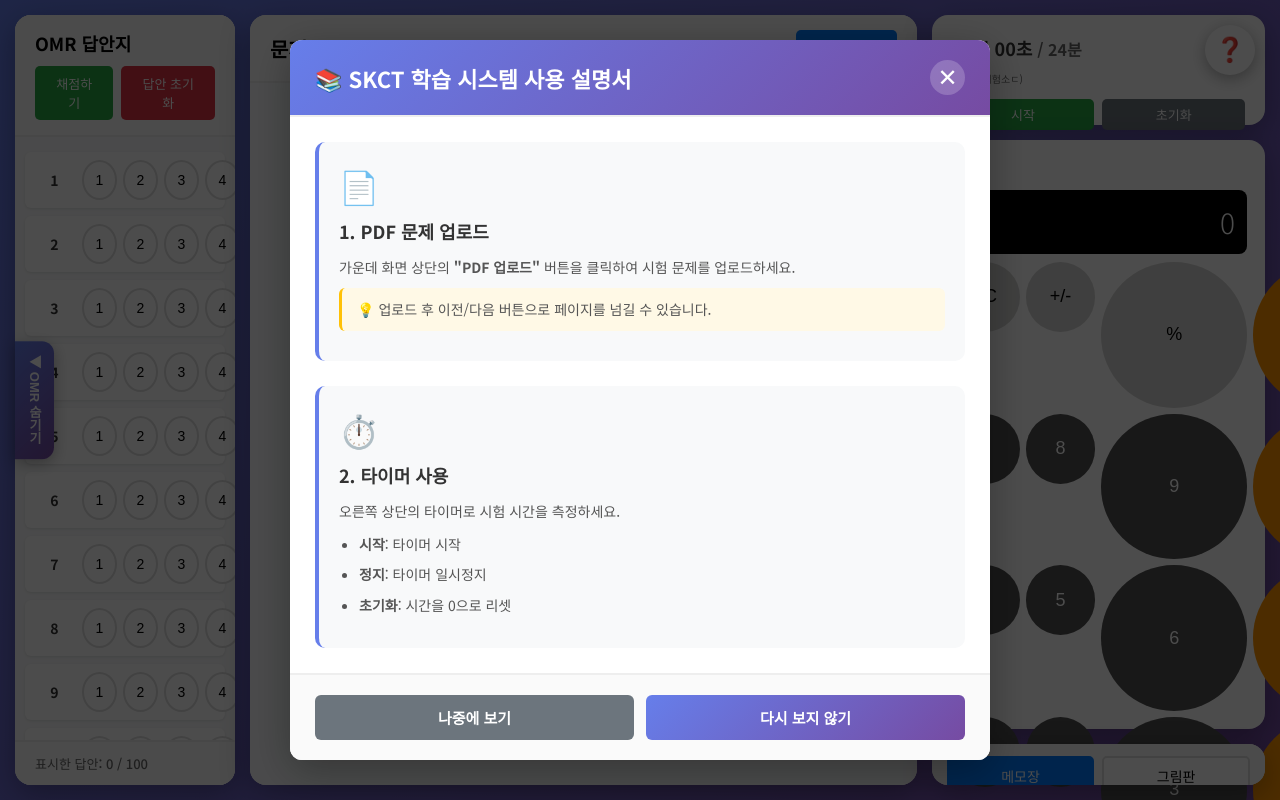
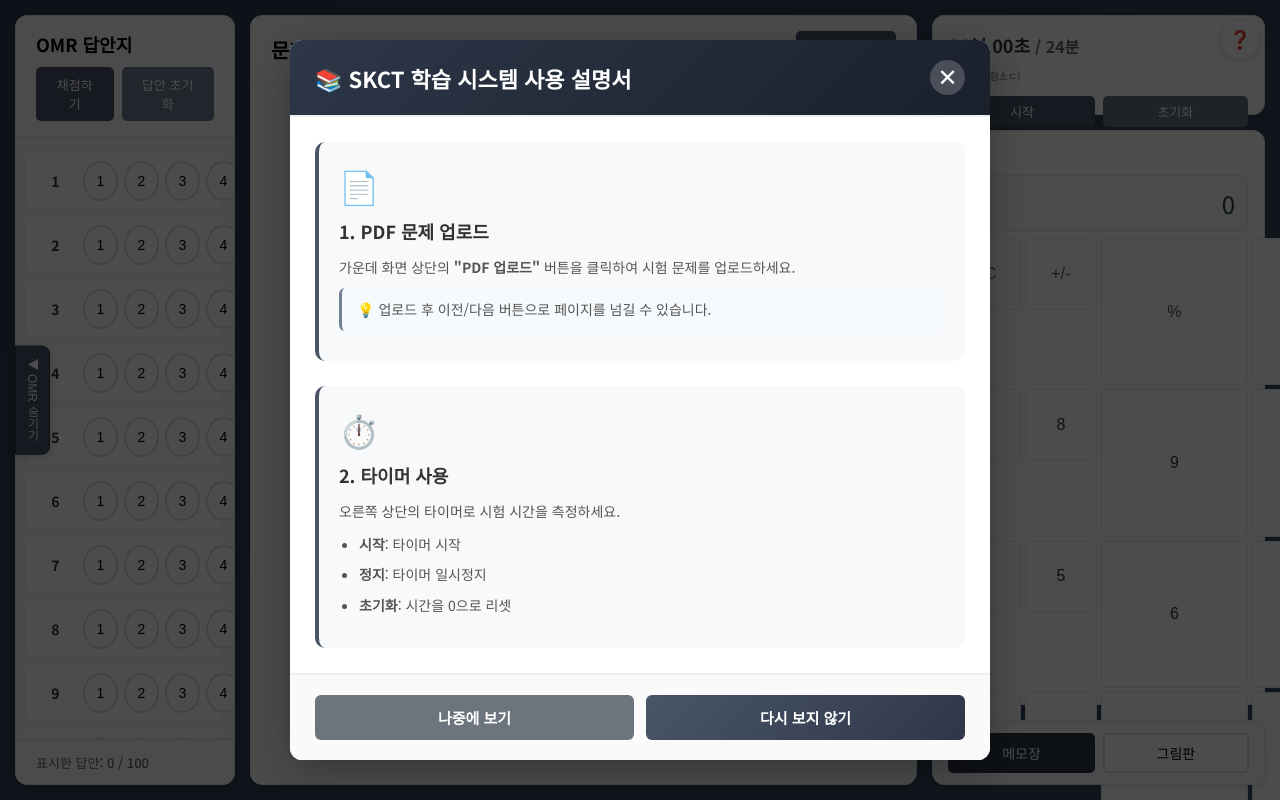
Before and after one commit to kimhyunji24/SKCT, a React (Vite) app: page / in a window 1280 px wide. Shown: the top 800 px of the page. Built offline with nearby package versions, Linux system fonts and the light colour scheme.

Commit message:
디자인 심플화 및 계산기 키보드 입력 기능 추가

```diff
--- a/src/App.css
+++ b/src/App.css
@@ -4,7 +4,7 @@
   height: 100vh;
   gap: 15px;
   padding: 15px;
-  background: linear-gradient(135deg, #667eea 0%, #764ba2 100%);
+  background: linear-gradient(135deg, #2c3e50 0%, #34495e 100%);
   position: relative;
 }
 
@@ -14,18 +14,18 @@
   left: 15px;
   transform: translateY(-50%);
   z-index: 1000;
-  padding: 14px 10px;
-  background: linear-gradient(135deg, #667eea 0%, #764ba2 100%);
+  padding: 12px 8px;
+  background-color: #4a5568;
   color: white;
-  border: none;
-  border-radius: 0 12px 12px 0;
+  border: 1px solid #2d3748;
+  border-radius: 0 8px 8px 0;
   cursor: pointer;
-  font-size: 13px;
-  font-weight: 600;
+  font-size: 12px;
+  font-weight: 500;
   writing-mode: vertical-rl;
   text-orientation: mixed;
-  box-shadow: 0 4px 15px rgba(0, 0, 0, 0.3);
-  transition: all 0.3s ease;
+  box-shadow: 0 2px 8px rgba(0, 0, 0, 0.2);
+  transition: all 0.2s ease;
   white-space: nowrap;
 }
 
@@ -41,29 +41,30 @@
 
 .help-btn {
   position: absolute;
-  top: 25px;
-  right: 25px;
+  top: 20px;
+  right: 20px;
   z-index: 1000;
-  width: 50px;
-  height: 50px;
+  width: 40px;
+  height: 40px;
   background: white;
-  color: #667eea;
-  border: none;
+  color: #4a5568;
+  border: 1px solid #e2e8f0;
   border-radius: 50%;
   cursor: pointer;
-  font-size: 24px;
+  font-size: 18px;
   display: flex;
   align-items: center;
   justify-content: center;
-  box-shadow: 0 4px 15px rgba(0, 0, 0, 0.3);
-  transition: all 0.3s ease;
+  box-shadow: 0 2px 8px rgba(0, 0, 0, 0.1);
+  transition: all 0.2s ease;
 }
 
 .help-btn:hover {
-  transform: scale(1.15) rotate(15deg);
-  box-shadow: 0 6px 20px rgba(0, 0, 0, 0.4);
-  background: linear-gradient(135deg, #667eea 0%, #764ba2 100%);
+  transform: scale(1.05);
+  box-shadow: 0 4px 12px rgba(0, 0, 0, 0.2);
+  background-color: #4a5568;
   color: white;
+  border-color: #4a5568;
 }
 
 .help-btn:active {
@@ -75,10 +76,10 @@
   display: flex;
   flex-direction: column;
   background-color: white;
-  border: none;
-  border-radius: 16px;
+  border: 1px solid #e2e8f0;
+  border-radius: 12px;
   overflow: hidden;
-  box-shadow: 0 8px 30px rgba(0, 0, 0, 0.3);
+  box-shadow: 0 2px 8px rgba(0, 0, 0, 0.1);
   animation: slideIn 0.3s ease-out;
 }
 
@@ -98,10 +99,10 @@
   display: flex;
   flex-direction: column;
   background-color: white;
-  border: none;
-  border-radius: 16px;
+  border: 1px solid #e2e8f0;
+  border-radius: 12px;
   overflow: hidden;
-  box-shadow: 0 8px 30px rgba(0, 0, 0, 0.3);
+  box-shadow: 0 2px 8px rgba(0, 0, 0, 0.1);
 }
 
 .right-panel {
@@ -115,31 +116,31 @@
 
 .timer-section {
   background-color: white;
-  border: none;
-  border-radius: 16px;
-  padding: 20px;
-  height: 110px;
-  box-shadow: 0 8px 30px rgba(0, 0, 0, 0.3);
+  border: 1px solid #e2e8f0;
+  border-radius: 12px;
+  padding: 16px;
+  height: 100px;
+  box-shadow: 0 2px 8px rgba(0, 0, 0, 0.1);
 }
 
 .calculator-section {
   background-color: white;
-  border: none;
-  border-radius: 16px;
-  padding: 18px;
+  border: 1px solid #e2e8f0;
+  border-radius: 12px;
+  padding: 16px;
   flex: 0 0 auto;
-  box-shadow: 0 8px 30px rgba(0, 0, 0, 0.3);
+  box-shadow: 0 2px 8px rgba(0, 0, 0, 0.1);
 }
 
 .notepad-section {
   flex: 1;
   background-color: white;
-  border: none;
-  border-radius: 16px;
+  border: 1px solid #e2e8f0;
+  border-radius: 12px;
   overflow: hidden;
   display: flex;
   flex-direction: column;
-  box-shadow: 0 8px 30px rgba(0, 0, 0, 0.3);
+  box-shadow: 0 2px 8px rgba(0, 0, 0, 0.1);
 }
 
 /* 반응형 디자인 */
--- a/src/components/Calculator.css
+++ b/src/components/Calculator.css
@@ -1,46 +1,49 @@
 .calculator {
   display: flex;
   flex-direction: column;
-  gap: 8px;
+  gap: 6px;
 }
 
 .calc-header {
-  font-size: 15px;
-  font-weight: bold;
-  margin-bottom: 3px;
+  font-size: 14px;
+  font-weight: 500;
+  margin-bottom: 2px;
+  color: #4a5568;
 }
 
 .calc-display {
-  background-color: #000;
-  color: #fff;
-  padding: 12px;
+  background-color: #f7fafc;
+  color: #2d3748;
+  padding: 10px 12px;
   text-align: right;
-  font-size: 28px;
-  border-radius: 8px;
-  min-height: 45px;
+  font-size: 24px;
+  border-radius: 6px;
+  min-height: 40px;
   display: flex;
   align-items: center;
   justify-content: flex-end;
-  font-weight: 300;
+  font-weight: 400;
   overflow: hidden;
   word-wrap: break-word;
+  border: 1px solid #e2e8f0;
 }
 
 .calc-buttons {
   display: grid;
   grid-template-columns: repeat(4, 1fr);
-  gap: 6px;
+  gap: 4px;
 }
 
 .calc-buttons button {
-  padding: 14px;
-  font-size: 18px;
-  border: none;
-  border-radius: 50%;
+  padding: 10px;
+  font-size: 16px;
+  border: 1px solid #e2e8f0;
+  border-radius: 6px;
   cursor: pointer;
   transition: all 0.1s;
-  font-weight: 400;
+  font-weight: 500;
   aspect-ratio: 1;
+  background-color: white;
 }
 
 .calc-buttons button:active {
@@ -48,35 +51,41 @@
 }
 
 .btn-number {
-  background-color: #505050;
-  color: white;
+  background-color: white;
+  color: #2d3748;
+  border-color: #e2e8f0;
 }
 
 .btn-number:hover {
-  background-color: #606060;
+  background-color: #f7fafc;
+  border-color: #cbd5e0;
 }
 
 .btn-operator {
-  background-color: #ff9500;
+  background-color: #4a5568;
   color: white;
+  border-color: #4a5568;
 }
 
 .btn-operator:hover {
-  background-color: #ffac33;
+  background-color: #2d3748;
+  border-color: #2d3748;
 }
 
 .btn-function {
-  background-color: #d4d4d2;
-  color: black;
+  background-color: #f7fafc;
+  color: #4a5568;
+  border-color: #e2e8f0;
 }
 
 .btn-function:hover {
-  background-color: #e0e0de;
+  background-color: #edf2f7;
+  border-color: #cbd5e0;
 }
 
 .btn-zero {
   grid-column: span 2;
-  border-radius: 50px;
+  border-radius: 6px;
 }
 
 /* 반응형 */
--- a/src/components/NotePad.css
+++ b/src/components/NotePad.css
@@ -28,14 +28,14 @@
 }
 
 .mode-toggle button:hover {
-  border-color: #007bff;
-  color: #007bff;
+  border-color: #4a5568;
+  color: #4a5568;
 }
 
 .mode-toggle button.active {
-  background-color: #007bff;
+  background-color: #2d3748;
   color: white;
-  border-color: #007bff;
+  border-color: #2d3748;
 }
 
 .notepad-content,
@@ -78,7 +78,7 @@
 
 .clear-btn {
   padding: 6px 12px;
-  background-color: #dc3545;
+  background-color: #718096;
   color: white;
   border: none;
   border-radius: 4px;
@@ -89,7 +89,7 @@
 }
 
 .clear-btn:hover {
-  background-color: #c82333;
+  background-color: #4a5568;
 }
 
 .notepad-textarea {
--- a/src/components/OMRSheet.css
+++ b/src/components/OMRSheet.css
@@ -24,7 +24,7 @@
 
 .grade-btn {
   padding: 8px 16px;
-  background-color: #28a745;
+  background-color: #4a5568;
   color: white;
   border: none;
   border-radius: 5px;
@@ -35,12 +35,12 @@
 }
 
 .grade-btn:hover {
-  background-color: #218838;
+  background-color: #2d3748;
 }
 
 .clear-all-btn {
   padding: 8px 16px;
-  background-color: #dc3545;
+  background-color: #718096;
   color: white;
   border: none;
   border-radius: 5px;
@@ -51,7 +51,7 @@
 }
 
 .clear-all-btn:hover {
-  background-color: #c82333;
+  background-color: #4a5568;
 }
 
 .omr-content {
@@ -109,14 +109,14 @@
 }
 
 .choice-btn:hover {
-  border-color: #007bff;
-  background-color: #f0f8ff;
+  border-color: #4a5568;
+  background-color: #edf2f7;
 }
 
 .choice-btn.selected {
-  background-color: #007bff;
+  background-color: #2d3748;
   color: white;
-  border-color: #007bff;
+  border-color: #2d3748;
   font-weight: bold;
 }
 
@@ -181,7 +181,7 @@
 
 .answer-input:focus {
   outline: none;
-  border-color: #007bff;
+  border-color: #4a5568;
 }
 
 .grading-buttons {
@@ -192,7 +192,7 @@
 .submit-grade-btn {
   flex: 1;
   padding: 12px 20px;
-  background-color: #007bff;
+  background-color: #4a5568;
   color: white;
   border: none;
   border-radius: 6px;
@@ -203,7 +203,7 @@
 }
 
 .submit-grade-btn:hover {
-  background-color: #0056b3;
+  background-color: #2d3748;
 }
 
 .clear-grade-btn {
@@ -252,7 +252,7 @@
 }
 
 .score-item.large {
-  background-color: #007bff;
+  background-color: #2d3748;
   color: white;
   padding: 15px;
 }
@@ -268,11 +268,11 @@
 }
 
 .score-value.correct {
-  color: #28a745;
+  color: #4a5568;
 }
 
 .score-value.incorrect {
-  color: #dc3545;
+  color: #718096;
 }
 
 .score-value.percentage {
--- a/src/components/PDFViewer.css
+++ b/src/components/PDFViewer.css
@@ -21,7 +21,7 @@
 
 .upload-btn {
   padding: 8px 16px;
-  background-color: #007bff;
+  background-color: #4a5568;
   color: white;
   border-radius: 5px;
   cursor: pointer;
@@ -30,7 +30,7 @@
 }
 
 .upload-btn:hover {
-  background-color: #0056b3;
+  background-color: #2d3748;
 }
 
 .pdf-content {
@@ -62,7 +62,7 @@
 
 .pdf-controls button {
   padding: 8px 16px;
-  background-color: #28a745;
+  background-color: #4a5568;
   color: white;
   border: none;
   border-radius: 5px;
@@ -72,7 +72,7 @@
 }
 
 .pdf-controls button:hover:not(:disabled) {
-  background-color: #218838;
+  background-color: #2d3748;
 }
 
 .pdf-controls button:disabled {
--- a/src/components/Timer.css
+++ b/src/components/Timer.css
@@ -44,21 +44,21 @@
 }
 
 .start-btn {
-  background-color: #28a745;
+  background-color: #4a5568;
   color: white;
 }
 
 .start-btn:hover {
-  background-color: #218838;
+  background-color: #2d3748;
 }
 
 .stop-btn {
-  background-color: #dc3545;
+  background-color: #718096;
   color: white;
 }
 
 .stop-btn:hover {
-  background-color: #c82333;
+  background-color: #4a5568;
 }
 
 .reset-btn {
--- a/src/components/Tutorial.css
+++ b/src/components/Tutorial.css
@@ -51,7 +51,7 @@
   align-items: center;
   padding: 20px 25px;
   border-bottom: 2px solid #eee;
-  background: linear-gradient(135deg, #667eea 0%, #764ba2 100%);
+  background: linear-gradient(135deg, #2d3748 0%, #1a202c 100%);
   border-radius: 12px 12px 0 0;
   color: white;
 }
@@ -92,7 +92,7 @@
   padding: 20px;
   background-color: #f8f9fa;
   border-radius: 10px;
-  border-left: 4px solid #667eea;
+  border-left: 4px solid #4a5568;
 }
 
 .section-icon {
@@ -133,17 +133,17 @@
 }
 
 .tip {
-  background-color: #fff9e6;
+  background-color: #f7fafc;
   padding: 10px 15px;
   border-radius: 6px;
-  border-left: 3px solid #ffc107;
+  border-left: 3px solid #718096;
   font-size: 13px;
-  color: #856404;
+  color: #4a5568;
   margin-top: 10px;
 }
 
 .tutorial-footer-info {
-  background: linear-gradient(135deg, #667eea 0%, #764ba2 100%);
+  background: linear-gradient(135deg, #2d3748 0%, #1a202c 100%);
   color: white;
   padding: 15px 20px;
   border-radius: 8px;
@@ -188,13 +188,13 @@
 }
 
 .btn-primary {
-  background: linear-gradient(135deg, #667eea 0%, #764ba2 100%);
+  background: linear-gradient(135deg, #4a5568 0%, #2d3748 100%);
   color: white;
 }
 
 .btn-primary:hover {
   transform: translateY(-1px);
-  box-shadow: 0 4px 12px rgba(102, 126, 234, 0.4);
+  box-shadow: 0 4px 12px rgba(45, 55, 72, 0.4);
 }
 
 /* 스크롤바 스타일링 */
--- a/src/index.css
+++ b/src/index.css
@@ -9,7 +9,7 @@ body {
   -webkit-font-smoothing: antialiased;
   -moz-osx-font-smoothing: grayscale;
   overflow: hidden;
-  background: linear-gradient(135deg, #667eea 0%, #764ba2 100%);
+  background: linear-gradient(135deg, #2c3e50 0%, #34495e 100%);
 }
 
 #root {
```
Also changed, not shown: src/components/Calculator.jsx (+57 -1 lines).
